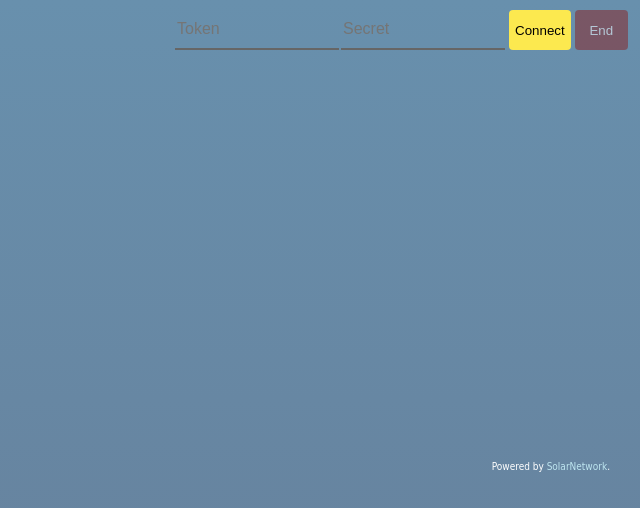
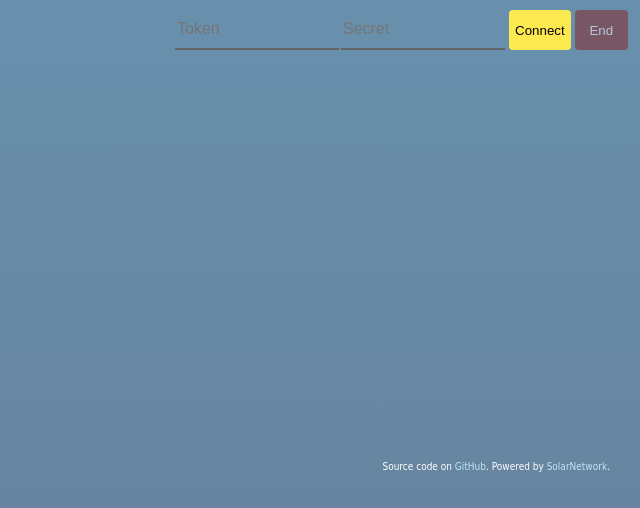
Before and after one commit to SolarNetwork/solarflux-demo-ui, a website built with webpack: page src/index.html in a window 1280 px wide. Shown: the full height of the page, 640-1280 px from the left. Built offline with nearby package versions, Linux system fonts and the light colour scheme; what cbor-sync, solarnetwork-api-core would draw is missing.

Commit message:
Add link to source repo.

```diff
--- a/src/index.html
+++ b/src/index.html
@@ -79,7 +79,10 @@
       </section>
     </main>
     <footer>
-      <p>Powered by <a href="https://solarnetwork.github.io/">SolarNetwork</a>.</p>
+      <p>
+        Source code on <a href="https://github.com/SolarNetwork/solarflux-demo-ui">GitHub</a>.
+        Powered by <a href="https://solarnetwork.github.io/">SolarNetwork</a>.
+      </p>
     </footer>
   </body>
 </html>
```
